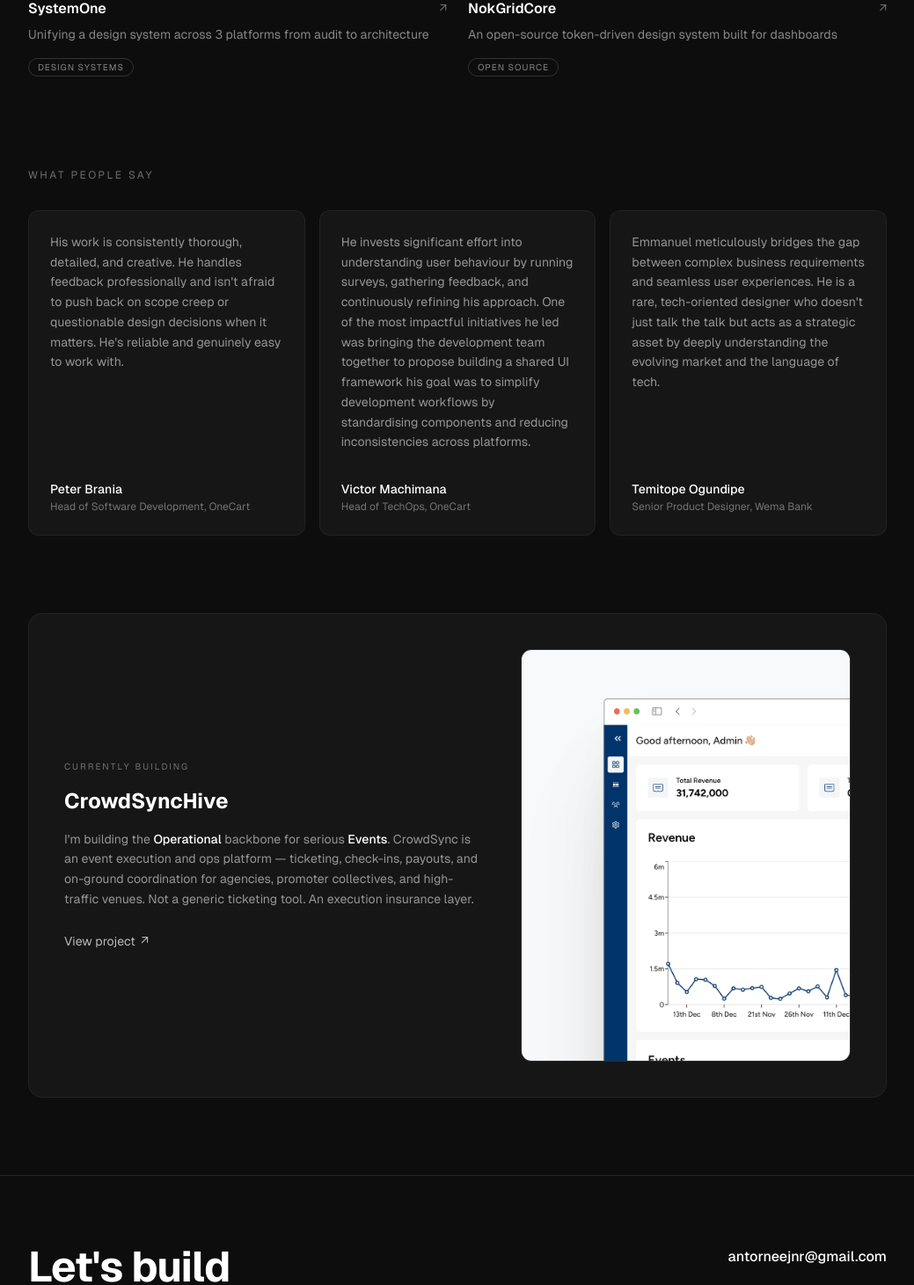
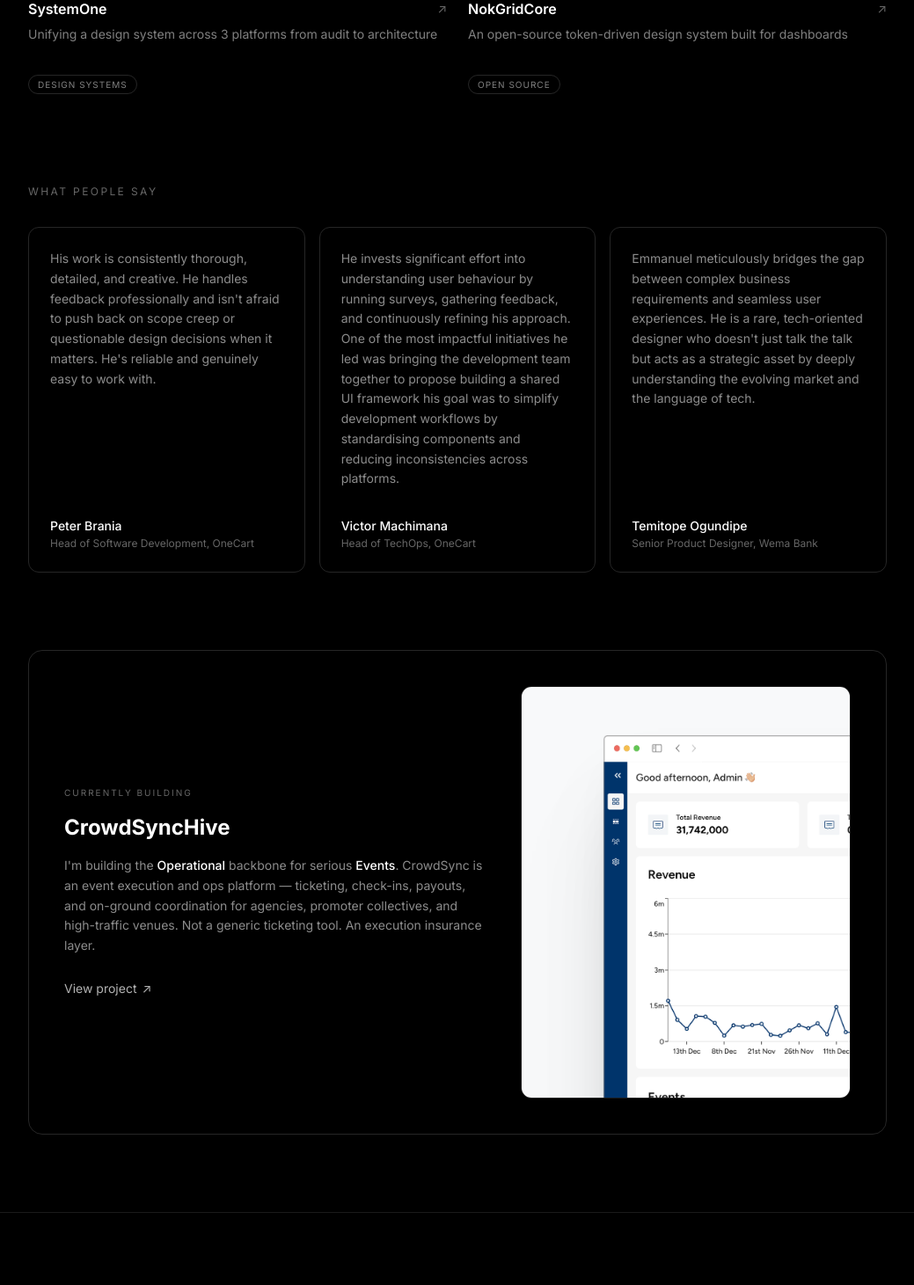
Before and after one commit to anthony-emmauel/portfolio, a Next.js app: page / in a window 1280 px wide. Shown: the part 1320-2781 px from the top of the page at 88% size, without its empty margins (120-1159 px from the left). Built offline with nearby package versions, Linux system fonts and the light colour scheme.

Commit message:
UI fixes

```diff
--- a/src/app/about/page.tsx
+++ b/src/app/about/page.tsx
@@ -14,42 +14,49 @@ const testimonials = [
       "Emmanuel meticulously bridges the gap between complex business requirements and seamless user experiences. He is a rare, tech-oriented designer who doesn't just talk the talk but acts as a strategic asset by deeply understanding the evolving market and the language of tech.",
     name: "Temitope Ogundipe",
     role: "Senior Product Designer, Wema Bank",
+    linkedin: "https://www.linkedin.com/in/temitope-ogundipe",
   },
   {
     quote:
       "I have collaborated very well with Emmanuel. We have exchanged a lot of good feedback from technical and user experience side. Emmanuel is very user centric in his craft.",
     name: "Luntu Mavukuza",
     role: "Senior Software Engineer, Mr D",
+    linkedin: "https://www.linkedin.com/in/luntu-m-474ab5116",
   },
   {
     quote:
       "He invests significant effort into understanding user behaviour by running surveys, gathering feedback, and continuously refining his approach. One of the most impactful initiatives he led was bringing the development team together to propose building a shared UI framework — his goal was to simplify development workflows by standardising components and reducing inconsistencies across platforms.",
     name: "Victor Machimana",
     role: "Head of TechOps, OneCart",
+    linkedin: "https://www.linkedin.com/in/victor-m-38259110a/",
   },
   {
     quote:
       "Anthony is a very talented designer with a rare tendency of questioning the status quo, which helps other people on the team to always dig deeper into their deliverables. Design for him isn't just about pushing pixels.",
     name: "Frank Kyambadde",
     role: "Senior UI/UX Designer, Fingo Global",
+    linkedin: "https://www.linkedin.com/in/kyambadde-frank-5a58b9a7",
   },
   {
     quote:
       "His work is consistently thorough, detailed, and creative. He handles feedback professionally and isn't afraid to push back on scope creep or questionable design decisions when it matters. He's reliable and genuinely easy to work with.",
     name: "Peter Brania",
     role: "Head of Software Development, OneCart",
+    linkedin: "https://www.linkedin.com/in/peter-brania-075b69223/",
   },
   {
     quote:
       "Everything he works on needs to solve the intended problem as effectively as possible. If it doesn't work, he's not afraid to revise the designs.",
     name: "Theto Mokganya",
     role: "Mobile App Engineer, OneCart",
+    linkedin: "https://www.linkedin.com/in/theto-mokganya/",
   },
   {
     quote:
       "His ability to turn complex ideas into intuitive, user-friendly designs that made both engineering and user experience better is exceptional. He's a thoughtful collaborator who brings clarity and impact to every project.",
     name: "Philip Onyango",
     role: "Senior Software Engineer, OneCart",
+    linkedin: "https://www.linkedin.com/in/philip-onyango",
   },
 ];
 
@@ -139,11 +146,14 @@ export default function About() {
           {/* Cards grid */}
           <div className="grid grid-cols-1 md:grid-cols-3 gap-[22px]">
             {testimonials.map((t) => (
-              <div
+              <a
                 key={t.name}
-                className="flex flex-col gap-4 p-4 border border-[#262626] rounded-[6px]"
+                href={t.linkedin}
+                target="_blank"
+                rel="noopener noreferrer"
+                className="flex flex-col gap-8 p-4 border border-[#262626] hover:border-white/20 transition-colors rounded-[6px]"
               >
-                <p className="text-[12px] leading-[18px] italic font-light tracking-[-0.9px] text-white flex-1">
+                <p className="text-sm text-white/55 leading-relaxed flex-1">
                   {t.quote}
                 </p>
                 <div className="flex flex-col gap-0.5">
@@ -154,7 +164,7 @@ export default function About() {
                     {t.role}
                   </p>
                 </div>
-              </div>
+              </a>
             ))}
           </div>
         </section>
--- a/src/app/globals.css
+++ b/src/app/globals.css
@@ -16,9 +16,9 @@ html {
 }
 
 body {
-  background-color: #0D0D0D;
+  background-color: #000000;
   color: #ffffff;
-  font-family: var(--font-geist-sans), system-ui, -apple-system, sans-serif;
+  font-family: var(--font-inter), 'Inter', system-ui, -apple-system, sans-serif;
   -webkit-font-smoothing: antialiased;
   -moz-osx-font-smoothing: grayscale;
 }
--- a/src/app/layout.tsx
+++ b/src/app/layout.tsx
@@ -1,18 +1,13 @@
 import type { Metadata } from "next";
-import localFont from "next/font/local";
+import { Inter } from "next/font/google";
 import "./globals.css";
 import Nav from "@/components/Nav";
 import Footer from "@/components/Footer";
 
-const geistSans = localFont({
-  src: "./fonts/GeistVF.woff",
-  variable: "--font-geist-sans",
-  weight: "100 900",
-});
-const geistMono = localFont({
-  src: "./fonts/GeistMonoVF.woff",
-  variable: "--font-geist-mono",
-  weight: "100 900",
+const inter = Inter({
+  subsets: ["latin"],
+  variable: "--font-inter",
+  display: "swap",
 });
 
 export const metadata: Metadata = {
@@ -29,7 +24,7 @@ export default function RootLayout({
   return (
     <html lang="en">
       <body
-        className={`${geistSans.variable} ${geistMono.variable} antialiased bg-[#0D0D0D] text-white`}
+        className={`${inter.variable} antialiased bg-black text-white`}
       >
         <Nav />
         <main className="pt-14">{children}</main>
--- a/src/app/page.tsx
+++ b/src/app/page.tsx
@@ -46,24 +46,27 @@ const testimonials = [
       "His work is consistently thorough, detailed, and creative. He handles feedback professionally and isn't afraid to push back on scope creep or questionable design decisions when it matters. He's reliable and genuinely easy to work with.",
     name: "Peter Brania",
     role: "Head of Software Development, OneCart",
+    linkedin: "https://www.linkedin.com/in/peter-brania-075b69223/",
   },
   {
     quote:
       "He invests significant effort into understanding user behaviour by running surveys, gathering feedback, and continuously refining his approach. One of the most impactful initiatives he led was bringing the development team together to propose building a shared UI framework his goal was to simplify development workflows by standardising components and reducing inconsistencies across platforms.",
     name: "Victor Machimana",
     role: "Head of TechOps, OneCart",
+    linkedin: "https://www.linkedin.com/in/victor-m-38259110a/",
   },
   {
     quote:
       "Emmanuel meticulously bridges the gap between complex business requirements and seamless user experiences. He is a rare, tech-oriented designer who doesn't just talk the talk but acts as a strategic asset by deeply understanding the evolving market and the language of tech.",
     name: "Temitope Ogundipe",
     role: "Senior Product Designer, Wema Bank",
+    linkedin: "https://www.linkedin.com/in/temitope-ogundipe",
   },
 ];
 
 export default function Home() {
   return (
-    <div className="bg-[#0D0D0D]">
+    <div className="bg-black">
       <div className="max-w-5xl mx-auto px-6 pb-16">
 
         {/* ── Hero ── */}
@@ -115,7 +118,7 @@ export default function Home() {
                 </div>
 
                 {/* Description */}
-                <p className="text-sm text-white/50 leading-relaxed mb-3">
+                <p className="text-sm text-white/50 leading-relaxed mb-3 min-h-[42px]">
                   {study.description}
                 </p>
 
@@ -137,23 +140,31 @@ export default function Home() {
           </p>
           <div className="grid grid-cols-1 md:grid-cols-3 gap-4">
             {testimonials.map((t) => (
-              <div
+              <a
                 key={t.name}
-                className="bg-[#161616] border border-white/5 rounded-xl p-6 flex flex-col justify-between gap-8"
+                href={t.linkedin}
+                target="_blank"
+                rel="noopener noreferrer"
+                className="border border-[#262626] hover:border-white/20 transition-colors rounded-xl p-6 flex flex-col justify-between gap-8"
               >
                 <p className="text-sm text-white/55 leading-relaxed">{t.quote}</p>
                 <div>
                   <p className="text-sm font-medium text-white">{t.name}</p>
                   <p className="text-xs text-white/40 mt-0.5">{t.role}</p>
                 </div>
-              </div>
+              </a>
             ))}
           </div>
         </section>
 
         {/* ── Currently Building ── */}
         <section className="py-6">
-          <div className="bg-[#161616] border border-white/5 rounded-2xl p-8 md:p-10 flex flex-col md:flex-row gap-10 items-center">
+          <a
+            href="https://crowdsynchive.com/"
+            target="_blank"
+            rel="noopener noreferrer"
+            className="block border border-[#262626] rounded-2xl p-8 md:p-10 flex flex-col md:flex-row gap-10 items-center hover:border-white/20 transition-colors"
+          >
             {/* Left */}
             <div className="flex-1 min-w-0">
               <p className="text-[10px] tracking-[0.2em] text-white/40 uppercase mb-4">
@@ -170,12 +181,9 @@ export default function Home() {
                 promoter collectives, and high-traffic venues. Not a generic
                 ticketing tool. An execution insurance layer.
               </p>
-              <a
-                href="#"
-                className="inline-flex items-center gap-1.5 text-sm text-white/70 hover:text-white transition-colors"
-              >
+              <span className="inline-flex items-center gap-1.5 text-sm text-white/70">
                 View project <span>↗</span>
-              </a>
+              </span>
             </div>
 
             {/* Right: mockup */}
@@ -191,7 +199,7 @@ export default function Home() {
                 className="object-cover"
               />
             </div>
-          </div>
+          </a>
         </section>
 
       </div>
--- a/src/components/Footer.tsx
+++ b/src/components/Footer.tsx
@@ -16,7 +16,7 @@ export default function Footer() {
           <div className="flex flex-col items-start md:items-end gap-8">
             <a
               href="mailto:antorneejnr@gmail.com"
-              className="text-base font-medium text-white hover:text-white/70 transition-colors"
+              className="text-base font-bold underline underline-offset-2 text-white hover:text-white/70 transition-colors"
             >
               antorneejnr@gmail.com
             </a>
@@ -25,22 +25,37 @@ export default function Footer() {
                 Relevant Links
               </p>
               <div className="flex flex-col items-end gap-2">
-                {[
-                  { label: "LinkedIn", href: "https://linkedin.com" },
-                  { label: "Medium", href: "https://medium.com" },
-                  { label: "Github", href: "https://github.com" },
-                  { label: "Resume", href: "#" },
-                ].map((link) => (
                 <a
-                    key={link.label}
-                    href={link.href}
+                  href="https://www.linkedin.com/in/emmanuel-anthony-639b07122/"
                   target="_blank"
                   rel="noopener noreferrer"
                   className="text-sm text-white/60 hover:text-white transition-colors"
                 >
-                    {link.label}
+                  LinkedIn
                 </a>
-                ))}
+                <a
+                  href="https://medium.com/me/stories?tab=posts-published"
+                  target="_blank"
+                  rel="noopener noreferrer"
+                  className="text-sm text-white/60 hover:text-white transition-colors"
+                >
+                  Medium
+                </a>
+                <a
+                  href="https://github.com/anthony-emmauel"
+                  target="_blank"
+                  rel="noopener noreferrer"
+                  className="text-sm text-white/60 hover:text-white transition-colors"
+                >
+                  Github
+                </a>
+                <a
+                  href="/resume/Emmanuel Anthony CVpdf.pdf"
+                  download="Emmanuel-Anthony-Resume.pdf"
+                  className="text-sm text-white/60 hover:text-white transition-colors"
+                >
+                  Resume
+                </a>
               </div>
             </div>
           </div>
```
Also changed, not shown: src/components/Nav.tsx (+12 -9 lines), 1 other file (tests, documents, lock files or other folders). Lines whose indentation alone changed are shown as unchanged.
